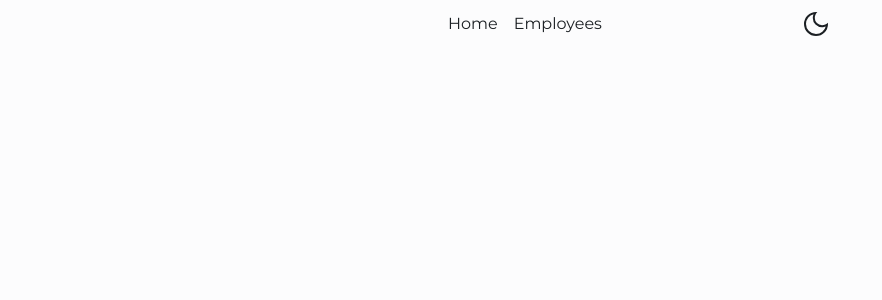
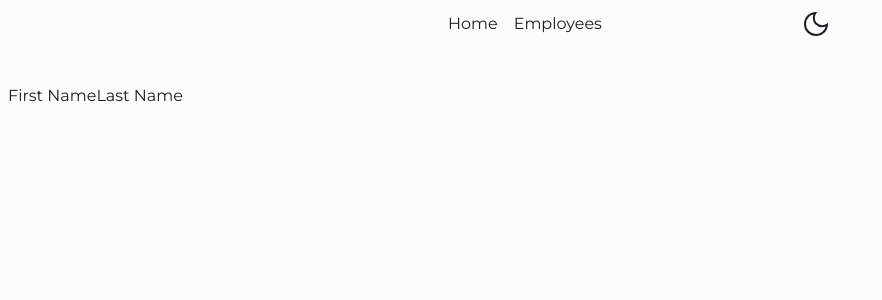
Before and after one commit to Nicoka11/OCR-14, a React (Vite) app: page /employee-list in a window 1280 px wide. Shown: the top 300 px of the page, without its empty margins (0-882 px from the left). Built offline with nearby package versions, Linux system fonts and the light colour scheme.

Commit message:
feat: basic table using tanstack react tables

```diff
--- /dev/null
+++ b/src/components/EmployeesTable.tsx
@@ -0,0 +1,64 @@
+import { Employee } from "@src/types";
+import {
+  createColumnHelper,
+  flexRender,
+  getCoreRowModel,
+  useReactTable,
+} from "@tanstack/react-table";
+import { useEmployeeStore } from "@src/stores";
+
+const columnHelper = createColumnHelper<Employee>();
+
+const columns = [
+  columnHelper.accessor("firstName", {
+    cell: (data) => data.getValue(),
+    header: () => <span>First Name</span>,
+  }),
+  columnHelper.accessor("lastName", {
+    cell: (data) => data.getValue(),
+    header: () => <span>Last Name</span>,
+  }),
+];
+
+const EmployeeTable = () => {
+  const employees: Employee[] = useEmployeeStore((state) => state.employees);
+  const table = useReactTable({
+    data: employees,
+    columns,
+    getCoreRowModel: getCoreRowModel(),
+  });
+
+  return (
+    <table>
+      <thead>
+        {table.getHeaderGroups().map((headerGroup) => (
+          <tr key={headerGroup.id}>
+            {headerGroup.headers.map((header) => (
+              <th key={header.id}>
+                {header.isPlaceholder
+                  ? null
+                  : flexRender(
+                      header.column.columnDef.header,
+                      header.getContext()
+                    )}
+              </th>
+            ))}
+          </tr>
+        ))}
+      </thead>
+      <tbody>
+        {table.getRowModel().rows.map((row) => (
+          <tr key={row.id}>
+            {row.getVisibleCells().map((cell) => (
+              <td key={cell.id}>
+                {flexRender(cell.column.columnDef.cell, cell.getContext())}
+              </td>
+            ))}
+          </tr>
+        ))}
+      </tbody>
+    </table>
+  );
+};
+
+export default EmployeeTable;
--- a/src/pages/Employees.tsx
+++ b/src/pages/Employees.tsx
@@ -1,16 +1,7 @@
-import { useEmployeeStore } from "@src/stores";
+import EmployeeTable from "@src/components/EmployeesTable";
 
 const Employees = () => {
-  const employeeList = useEmployeeStore((state) => state.employees);
-  return (
-    <div>
-      {employeeList.map((el, i) => (
-        <p key={i}>
-          {el.firstName}, from {el.state}
-        </p>
-      ))}
-    </div>
-  );
+  return <EmployeeTable />;
 };
 
 export default Employees;
```
